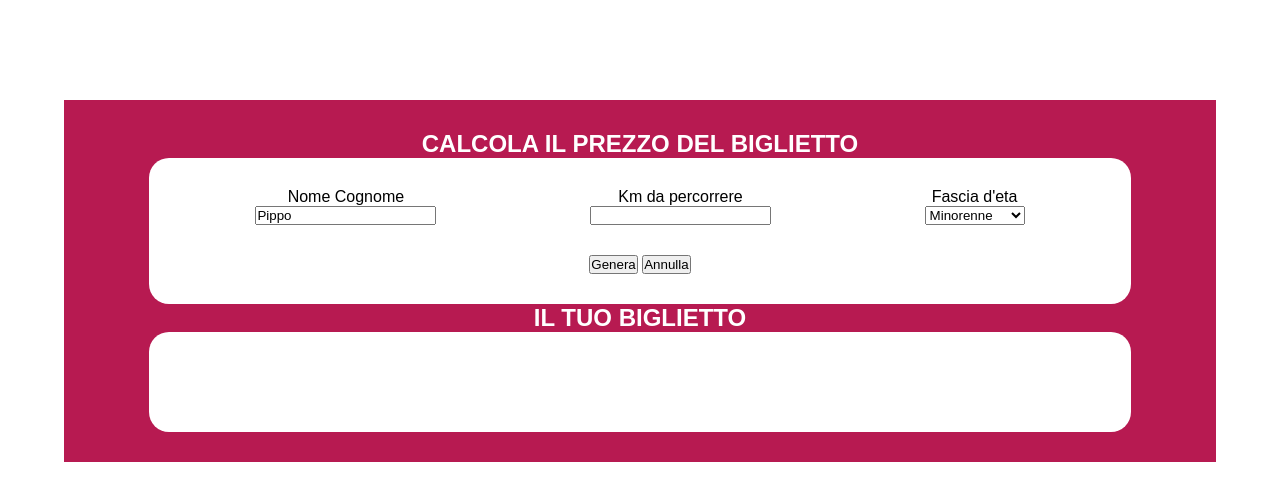
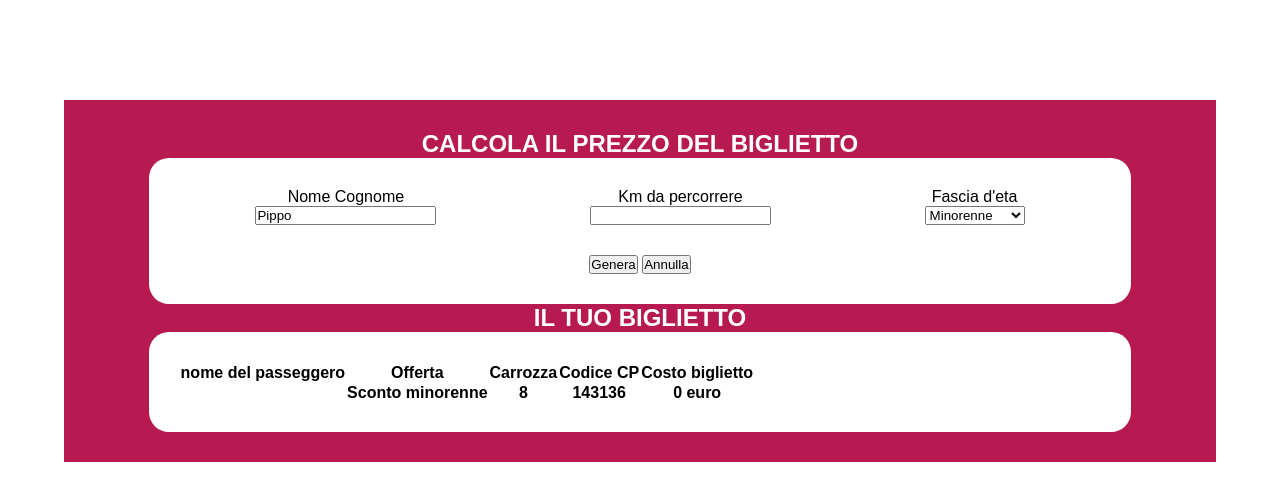
Before and after one commit to Marcotexcode/js-biglietto-treno-form, a plain HTML site: page index.html in a window 1280 px wide. Both pictures are taken after a click on the button "Genera". Drawn offline with Linux system fonts and the light colour scheme.

Commit message:
add: output

```diff
--- a/css/syle.css
+++ b/css/syle.css
@@ -56,10 +56,6 @@ body {
 
 /* DATI OUTPUT */
 
-.cont-dati-output {
-    color: white;
-    text-transform: uppercase;
-}
 
 .dati-bigletto {
 
--- a/index.html
+++ b/index.html
@@ -57,7 +57,26 @@
 
             <section class="cont-dati-output">
                 <h2>il tuo biglietto</h2>
+
+
                 <div class="dati-bigletto">
+                    <table>
+                        <tr>
+                            <th>nome del passeggero</th>
+                            <th>Offerta</th>
+                            <th>Carrozza</th>
+                            <th>Codice CP</th>
+                            <th>Costo biglietto</th>
+                        </tr>
+                        <tr>
+                            <th></th>
+                            <th id="offerta"></th>
+                            <th id="nCarrozza"></th>
+                            <th id="nCp"></th>
+                            <th id="scontoPass" ></th>
+
+                        </tr>
+                    </table>
 
                 </div>
             </section>
--- a/js/script.js
+++ b/js/script.js
@@ -40,22 +40,53 @@ genera.addEventListener('click', function(){
     var eta = document.getElementById('eta').value;
     console.log(eta);
 
+
+    // stampare offerta
+    if ((eta === 'minorenne') || ( eta === 'over65')) {
+
+        document.getElementById('offerta').innerHTML = 'Sconto ' + eta;
+
+    } else {
+        document.getElementById('offerta').innerHTML = 'Nessuno sconto';
+
+    }
+
+
+    //stampare costo biglietto
     if (eta === 'minorenne') {
         var sconto = prezzo - prezzo * 20 / 100;
     } else if ( eta === 'over65') {
         var sconto = prezzo - prezzo * 40 / 100;
     } else {
-        var sconto = prezzo;
+        var sconto = prezzo.toFixed(2)  + '€';
     }
-    console.log(sconto);
+
+
 
     // Carrozza
     var carrozza = Math.round(Math.random() *  8) + 1;
-    console.log('carrozza ' + carrozza);
 
     //Codice CP
     var cp = Math.floor(Math.random() *  100000) + 90000;
+
+
     console.log('CP ' + cp);
 
 
+
+
+    // OUTPUT
+
+    // carrozza
+    document.getElementById('nCarrozza').innerHTML = carrozza;
+
+    //Codice CP
+    document.getElementById('nCp').innerHTML = cp;
+
+    //Costo biglietto
+    document.getElementById('scontoPass').innerHTML = sconto  + ' euro';
+
 });
+
+
+//
```
